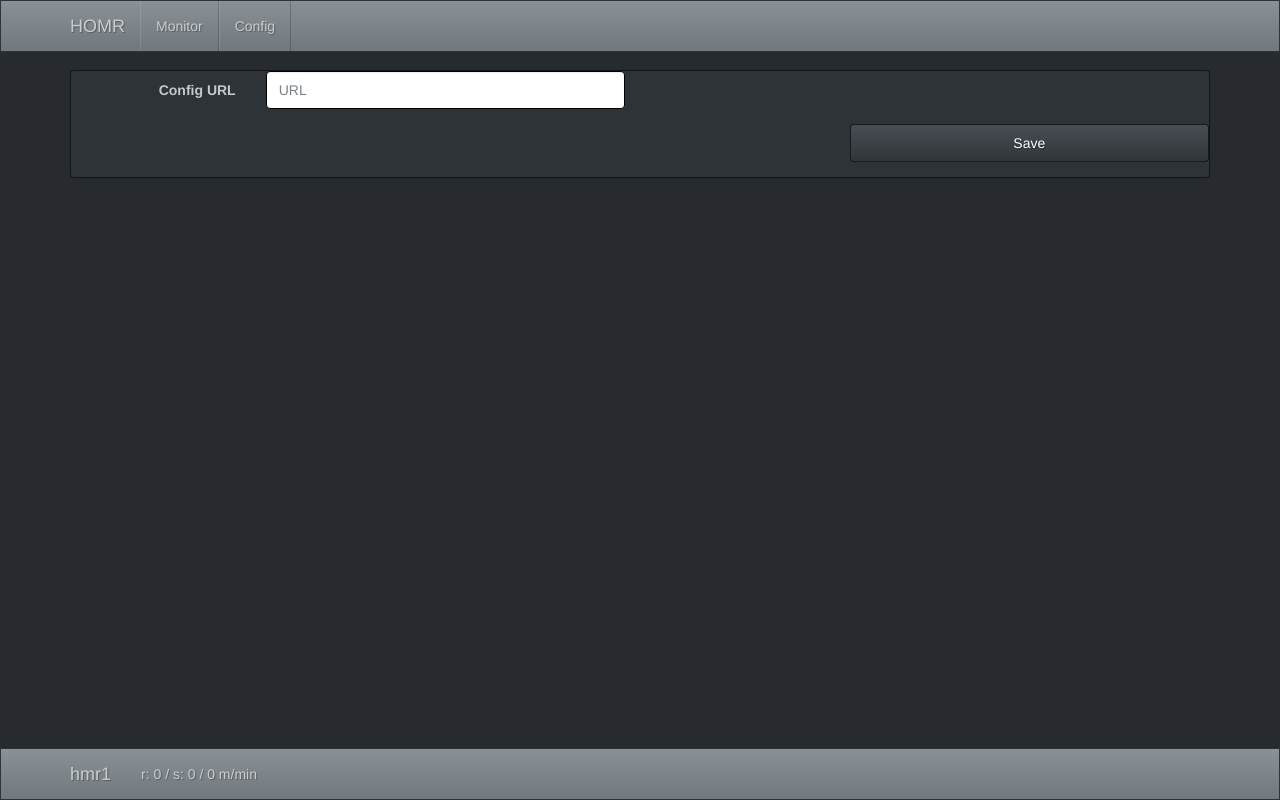
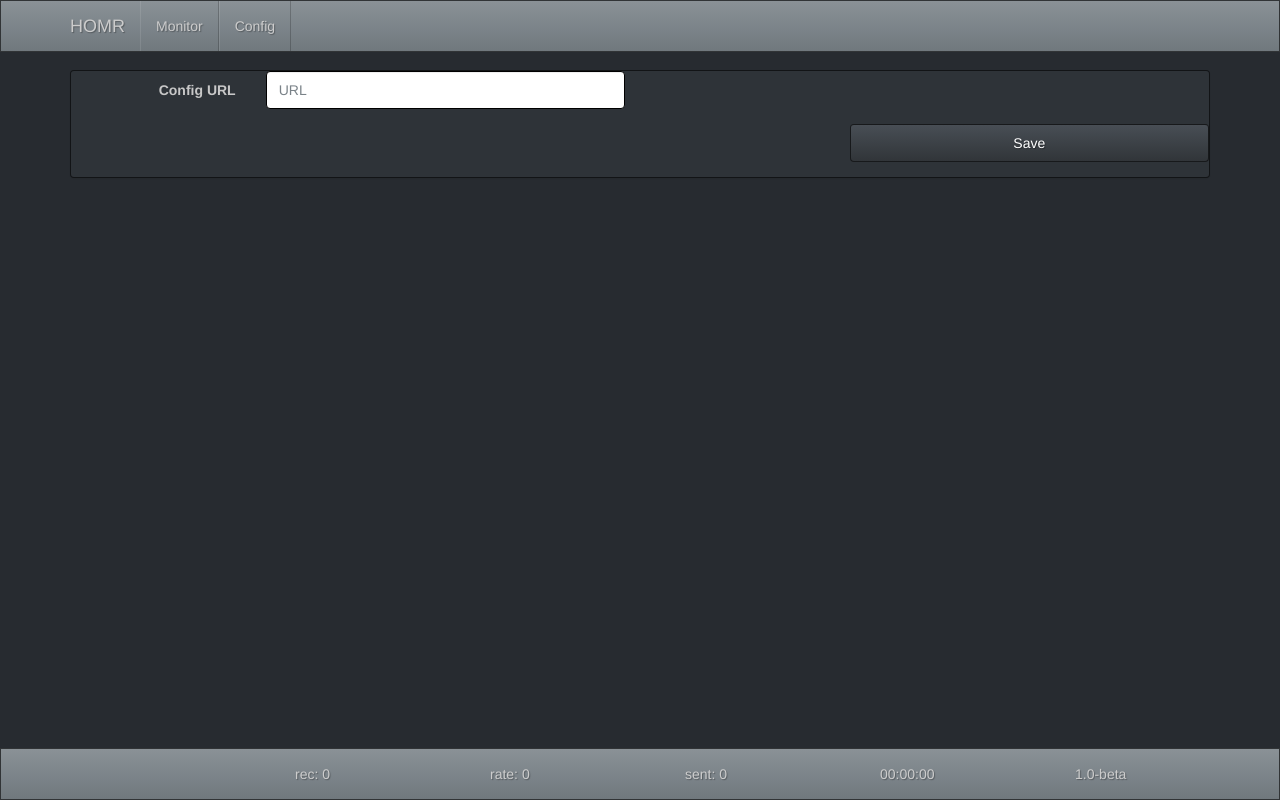
Before and after one commit to klauserber/homr-react, a React (Create React App) app: page / in a window 1280 px wide. Built offline with nearby package versions, Linux system fonts and the light colour scheme; the HTML template or start-up script is replaced by a standard one.

Commit message:
status bar improvments

```diff
--- a/src/App.js
+++ b/src/App.js
@@ -6,6 +6,11 @@ import { HomrStatusView } from './HomrStatusView.js';
 import { HomrConfigView } from './HomrConfigView.js';
 import { HomrErrorView } from './HomrErrorView.js';
 import { HomrMonitorView } from './HomrMonitorView.js';
+import 'dateformat';
+
+var dateFormat = require('dateformat');
+
+const VERSION = "1.0-beta";
 
 export default class App extends Component {
 
@@ -95,6 +100,7 @@ export default class App extends Component {
     this.setState({
       currentViewKey: "configview",
       startTime: new Date(),
+      lastMsg: new Date(0),
       received: 0,
       sent: 0,
       data: {},
@@ -168,6 +174,8 @@ export default class App extends Component {
     }
     else {
       var st = this.state;
+      st.received++;
+      st.lastMsg = new Date();
       this.messageToState(st, data, topic);
       this.setState(st);
     }
@@ -175,7 +183,6 @@ export default class App extends Component {
   }
 
   messageToState(st, data, topic) {
-    st.received++;
     var col = st.dataMap[topic];
     st.allDataMap[topic] = data;
     if(col !== undefined) {
@@ -211,6 +218,7 @@ export default class App extends Component {
     payload.ts = new Date().getTime();
     ds.sendMessage(topic, payload);
     st.sent++;
+    st.lastMsg = new Date();
     this.setState(st);
   }
 
@@ -245,9 +253,12 @@ export default class App extends Component {
     var views = {};
     var messages = [];
     var info = {
+      version: VERSION,
+      clientid: "",
       received: 0,
       sent: 0,
-      rate: 0
+      rate: 0,
+      lastMsg: ""
     };
 
     var rc = this.renderCount + 1;
@@ -260,6 +271,10 @@ export default class App extends Component {
       info.rate = Math.floor(st.received / ((now - st.startTime.getTime()) / 60000));
       info.received = st.received;
       info.sent = st.sent;
+      if(this.config !== undefined) {
+        info.clientid = this.config.clientid;
+      }
+      info.lastMsg = dateFormat(st.lastMsg, "HH:MM:ss");
 
       if(hmrLocalConfig !== undefined) {
         lc = JSON.parse(hmrLocalConfig);
--- a/src/HomrMonitorView.js
+++ b/src/HomrMonitorView.js
@@ -19,7 +19,7 @@ export class HomrMonitorView extends Component {
     });
   }
 
-  handleDatePointSearch(e) {
+  handleDataPointSearch(e) {
     var st = this.state;
     st.dataPointSearch = e.target.value;
     this.setState(st);
@@ -149,7 +149,7 @@ export class HomrMonitorView extends Component {
                 <FormControl
                   type="text"
                   value={this.state.dataPointSearch}
-                  onChange={this.handleDatePointSearch.bind(this)}
+                  onChange={this.handleDataPointSearch.bind(this)}
                   placeholder={"Search..."}/>
               </Col>
               <Col xs={2}>
--- a/src/HomrNav.js
+++ b/src/HomrNav.js
@@ -1,5 +1,5 @@
 import React, { Component } from 'react';
-import { Navbar, NavItem, Nav } from 'react-bootstrap';
+import { Navbar, NavItem, Nav, Row, Col } from 'react-bootstrap';
 
 
 export class HomrNav extends Component {
@@ -57,11 +57,17 @@ export class HomrNav extends Component {
       </Navbar>
       <Navbar bsStyle="inverse" fixedBottom >
         <Navbar.Header>
-          <Navbar.Brand>
-            <a href="#">hmr1</a>
-          </Navbar.Brand>
           <Navbar.Text>
-            r: {info.received} / s: {info.sent} / {info.rate} m/min
+            <div className="container">
+            <Row>
+              <Col xs={2}>{info.clientid}</Col>
+              <Col xs={2}>rec: {info.received}</Col>
+              <Col xs={2}>rate: {info.rate}</Col>
+              <Col xs={2}>sent: {info.sent}</Col>
+              <Col xs={2}>{info.lastMsg}</Col>
+              <Col xs={2}>{info.version}</Col>
+            </Row>
+            </div>
           </Navbar.Text>
         </Navbar.Header>
       </Navbar>
```
